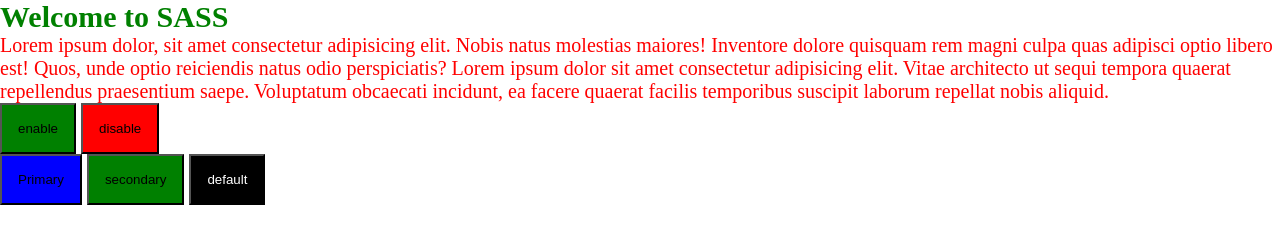
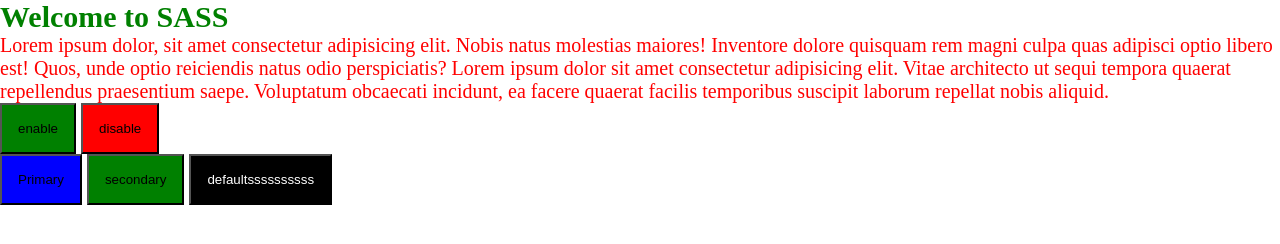
Before and after one commit to kabilan265/sass, a website: page index.html in a window 1280 px wide. Drawn offline with Linux system fonts and the light colour scheme.

Commit message:
edits index

```diff
--- a/index.html
+++ b/index.html
@@ -24,7 +24,7 @@
         <div>
             <button class="btn-primary">Primary</button>
             <button class="btn-secondary">secondary</button>
-            <button class="btn-default">default</button>
+            <button class="btn-default">defaultssssssssss</button>
         </div>
     </section>
 </body>
```
